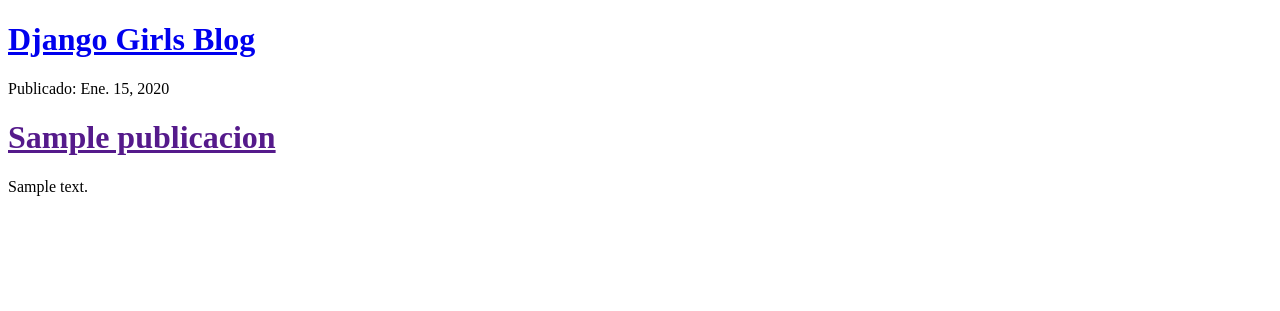
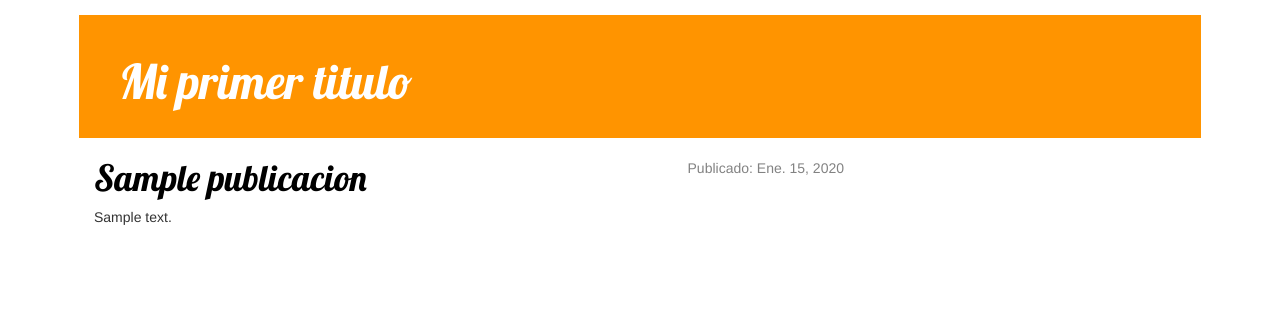
Before and after one commit to duran221/my-first-blog, a Django app: template miblog/templates/miblog/lista_publicaciones.html in a window 1280 px wide. Shown: the top 311 px of the page. Run offline with Django 3.2, Linux system fonts and the light colour scheme; the template is opened without the code that fills it: values that come from a table or form of the project are taken from there, others are empty; tables that the repository leaves empty hold one stand-in row (values such as "Sample post"); some libraries are stand-ins or nearby versions.

Commit message:
Agregando vistas y plantilla para el detalle del post del blog asi como tambien CSS para el sitio

```diff
--- /dev/null
+++ b/miblog/static/css/styles.css
@@ -0,0 +1,63 @@
+*{
+    margin: 0;
+    padding: 0;
+}
+
+body{
+    margin: auto;
+    width: 90%;
+    padding: 15px;
+
+}
+
+p{
+    text-align: justify;
+}
+
+h1, h2, h3, h4{
+    font-family: 'Lobster'; /*cursive*/
+    color: #000000;
+
+}
+
+.encabezado{
+    background-color: #ff9400;
+    margin-top: 0;
+    padding: 20px 20px 20px 40px
+
+}
+
+.encabezado h1, .encabezado h1 a, .encabezado h1 a:visited,.encabezado h1 a:active{
+    color: #fff;
+    font-size: 36pt;
+    text-decoration: none;
+}
+
+.publicacion{
+    margin-bottom: 70px;
+
+}
+
+.publicacion h1 a, .publicacion h1 a:visited {
+    color: #000000;
+}
+
+.date {
+    float: right;
+    color: #828282;
+}
+
+.save {
+    float: right;
+}
+
+.post-form textarea, .post-form input {
+    width: 100%;
+}
+
+.top-menu, .top-menu:hover, .top-menu:visited {
+    color: #ffffff;
+    float: right;
+    font-size: 26pt;
+    margin-right: 20px;
+}
--- /dev/null
+++ b/miblog/templates/miblog/base.html
@@ -0,0 +1,50 @@
+    <!--Encargado de importar el directorio static de Django
+    Aquí solo estamos cargando archivos estáticos-->
+    {% load static %}
+
+    <!DOCTYPE html>
+    <html lang="es">
+    <head>
+        <meta charset="UTF-8">
+        <meta name="viewport" content="width=device-width, initial-scale=1.0">
+        <meta http-equiv="X-UA-Compatible" content="ie=edge">
+        <!-- Bootstrap CSS -->
+        <link rel="stylesheet" href="//maxcdn.bootstrapcdn.com/bootstrap/3.2.0/css/bootstrap.min.css">
+        <link rel="stylesheet" href="//maxcdn.bootstrapcdn.com/bootstrap/3.2.0/css/bootstrap-theme.min.css">
+        <link href="//fonts.googleapis.com/css?family=Lobster&subset=latin,latin-ext" rel="stylesheet" type="text/css">
+        <link rel="stylesheet" href="{% static 'css/styles.css' %}">
+
+
+
+        <!-- Optional JavaScript -->
+        <!-- jQuery first, then Popper.js, then Bootstrap JS -->
+        <script src="https://code.jquery.com/jquery-3.3.1.slim.min.js" integrity="sha384-q8i/X+965DzO0rT7abK41JStQIAqVgRVzpbzo5smXKp4YfRvH+8abtTE1Pi6jizo" crossorigin="anonymous"></script>
+        <script src="https://cdnjs.cloudflare.com/ajax/libs/popper.js/1.14.3/umd/popper.min.js" integrity="sha384-ZMP7rVo3mIykV+2+9J3UJ46jBk0WLaUAdn689aCwoqbBJiSnjAK/l8WvCWPIPm49" crossorigin="anonymous"></script>
+        <script src="https://stackpath.bootstrapcdn.com/bootstrap/4.1.3/js/bootstrap.min.js" integrity="sha384-ChfqqxuZUCnJSK3+MXmPNIyE6ZbWh2IMqE241rYiqJxyMiZ6OW/JmZQ5stwEULTy" crossorigin="anonymous"></script>
+
+        <title>Mi primer Plantilla Django </title>
+
+
+    </head>
+    <body>
+        <div class="encabezado">
+                <h1><a href="/">Mi primer titulo</a></h1>
+        </div>
+
+        <div class="container">
+            <div class="row">
+                <!--Haciendo uso de boostrap la libreria-->
+                <div class="col-md-8">
+                    <!--Creando un bloque en el que se incluira html, html que vendra de otra
+                    plantilla que extiende de esta-->
+                    {%  block content %}
+
+                    {% endblock %}
+
+
+                </div>
+            </div>
+        </div>
+
+    </body>
+    </html>
--- a/miblog/templates/miblog/lista_publicaciones.html
+++ b/miblog/templates/miblog/lista_publicaciones.html
@@ -1,27 +1,59 @@
+<!--Importante, Esta linea debe ir al comienzo de esta pagina-->
+{% extends 'miblog/base.html' %}
+<!--Encargado de importar el directorio static de Django
+Aquí solo estamos cargando archivos estáticos-->
+{% load static %}
+
 <!DOCTYPE html>
 <html lang="es">
 <head>
     <meta charset="UTF-8">
     <meta name="viewport" content="width=device-width, initial-scale=1.0">
     <meta http-equiv="X-UA-Compatible" content="ie=edge">
+    <!-- Bootstrap CSS -->
+    <link rel="stylesheet" href="//maxcdn.bootstrapcdn.com/bootstrap/3.2.0/css/bootstrap.min.css">
+    <link rel="stylesheet" href="//maxcdn.bootstrapcdn.com/bootstrap/3.2.0/css/bootstrap-theme.min.css">
+    <link href="//fonts.googleapis.com/css?family=Lobster&subset=latin,latin-ext" rel="stylesheet" type="text/css">
+    <link rel="stylesheet" href="{% static 'css/styles.css' %}">
+
+
+
+    <!-- Optional JavaScript -->
+    <!-- jQuery first, then Popper.js, then Bootstrap JS -->
+    <script src="https://code.jquery.com/jquery-3.3.1.slim.min.js" integrity="sha384-q8i/X+965DzO0rT7abK41JStQIAqVgRVzpbzo5smXKp4YfRvH+8abtTE1Pi6jizo" crossorigin="anonymous"></script>
+    <script src="https://cdnjs.cloudflare.com/ajax/libs/popper.js/1.14.3/umd/popper.min.js" integrity="sha384-ZMP7rVo3mIykV+2+9J3UJ46jBk0WLaUAdn689aCwoqbBJiSnjAK/l8WvCWPIPm49" crossorigin="anonymous"></script>
+    <script src="https://stackpath.bootstrapcdn.com/bootstrap/4.1.3/js/bootstrap.min.js" integrity="sha384-ChfqqxuZUCnJSK3+MXmPNIyE6ZbWh2IMqE241rYiqJxyMiZ6OW/JmZQ5stwEULTy" crossorigin="anonymous"></script>
+
     <title>Mi primer Plantilla Django </title>
+
+
 </head>
 <body>
-        <div>
-                <h1><a href="/">Django Girls Blog</a></h1>
+    <div class="encabezado">
+            <h1><a href="/">Mi primer titulo</a></h1>
     </div>
+
+    <!--Extendiendo del archivo base.html-->
+    <!--En este bloque se reemplazara el contenido en el archivo 'base.html'-->
+    {% block content %}
+
         {% for publicacion in publicaciones %}
-            <div>
+        <div class="publicacion">
+            <div class="date">
                 <p>Publicado:
                     {{publicacion.fecha_publicacion}}
                 </p>
+            </div>
 
-                <h1><a href="">{{publicacion.titulo}}</a> </h1>
+            <h1><a href="{% url 'detalles_publicacion' pk=publicacion.pk %}">{{publicacion.titulo}}</a> </h1>
 
             <!-- |linebreaksbr Convierte saltos de linea en parrados-->
             <p>{{publicacion.texto|linebreaksbr}}</p>
+
         </div>
         {% endfor %}
+
+    {% endblock %}
 
 
 </body>
--- a/miblog/urls.py
+++ b/miblog/urls.py
@@ -10,4 +10,9 @@ from . import views
 
 #Segundo parametro: Asociando una vista (view) llamada post_list a la URL raíz
 #Tercer Parametro:  name='post_list' es el nombre de la URL que se utilizará para identificar a la vista.
-urlpatterns = [path('', views.lista_publicaciones,name= 'lista_publicaciones')]
+urlpatterns = [path('', views.lista_publicaciones,name= 'lista_publicaciones'),
+               path('publicacion/<int:pk>/',views.detalles_publicacion,name='detalles_publicacion')]
+            #En la anterior linea: 1.Parametro: 'publicacion/' la url deberia empezar con dicha palabra seguido de '/'
+            #int:pk/->Significa que Django buscará un número entero y se lo pasará a la vista en una variable llamada pk.
+            #Esto quiere decir que si pones http://127.0.0.1:8000/post/5/ en tu navegador, Django entenderá que estás buscando
+            #una vista llamada post_detail y transferirá la información de que pk es igual a 5 a esa vista.
```
Also changed, not shown: miblog/templates/miblog/detalles_publicacion.html (added, +32 -0 lines), miblog/views.py (+13 -1 lines), misitio1/urls.py (line endings or trailing spaces). Lines whose indentation alone changed are shown as unchanged.
